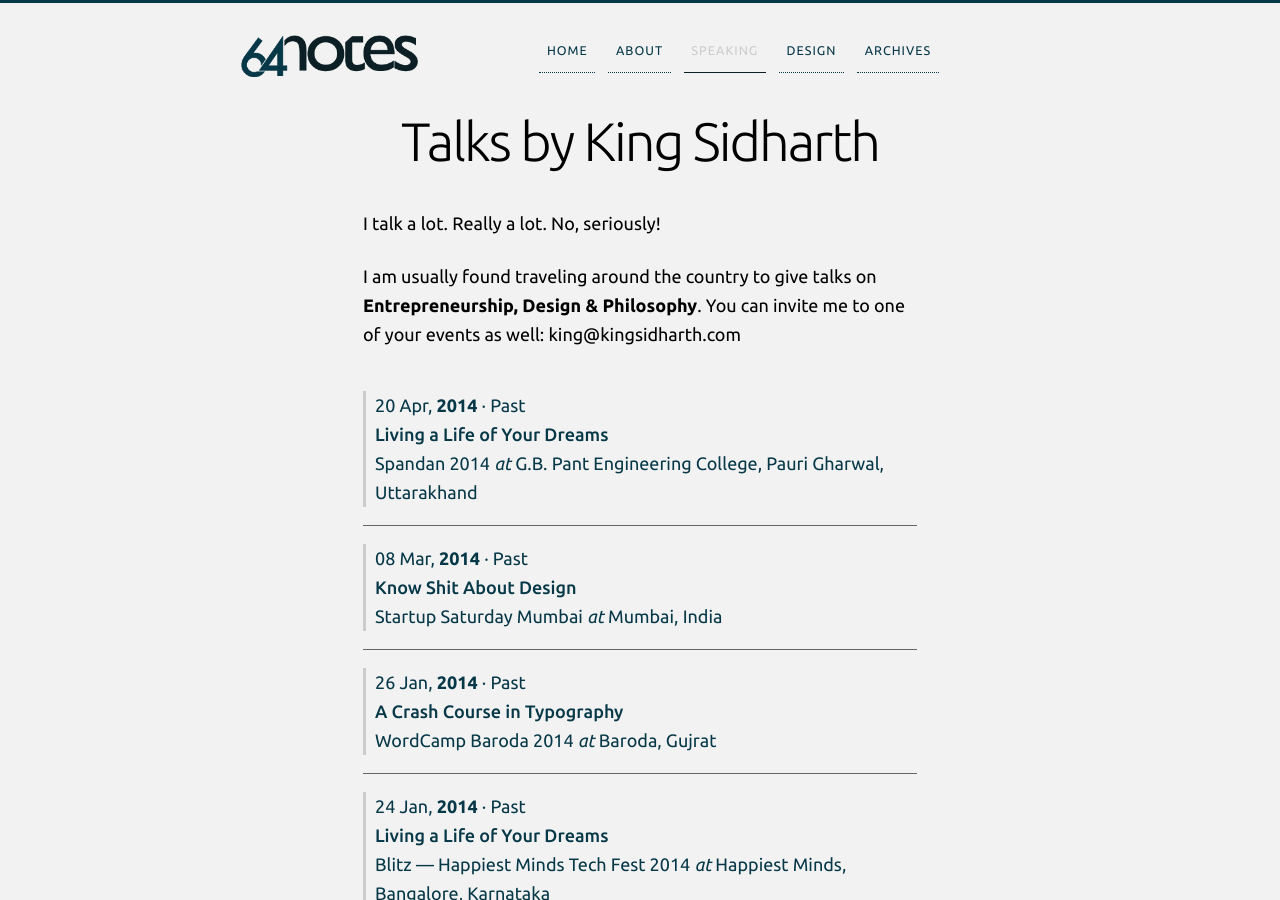
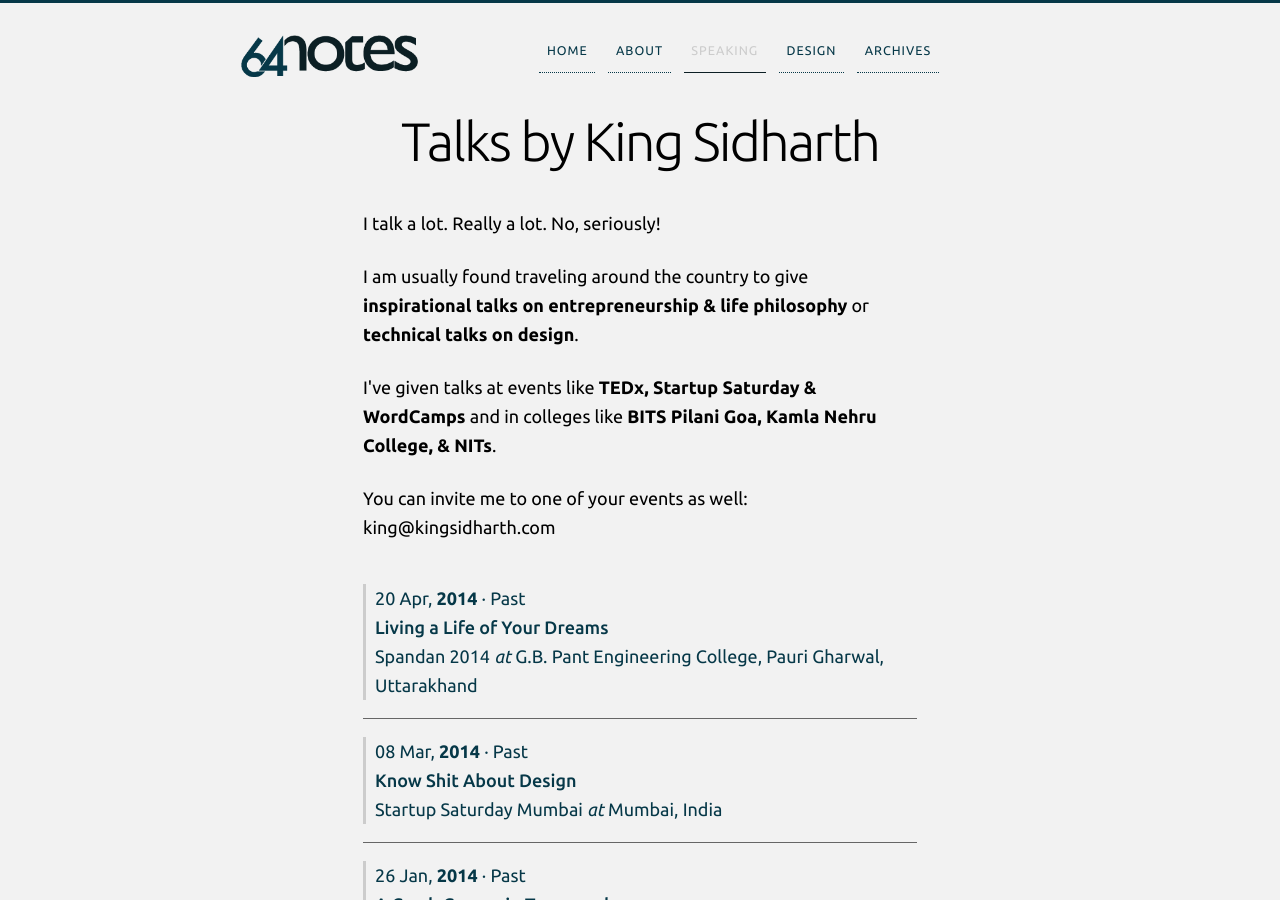
Before and after one commit to 64Notes/64notes.com, a Jekyll site: the page built from speaking/index.html, in a window 1280 px wide and 900 px high. Built offline with Jekyll 4.4.1, drawn with Linux system fonts in a browser that asks for light colours; nearby versions of some CDN libraries.

Commit message:
Update pitch for talks

```diff
--- a/speaking/index.html
+++ b/speaking/index.html
@@ -4,7 +4,9 @@ title: Talks by King Sidharth
 slug: speaking
 ---
 <p>I talk a lot. Really a lot. No, seriously!</p>
-<p>I am usually found traveling around the country to give talks on <strong>Entrepreneurship, Design & Philosophy</strong>. You can invite me to one of your events as well: king@kingsidharth.com</p>
+<p>I am usually found traveling around the country to give <strong>inspirational talks on entrepreneurship &amp; life philosophy</strong> or <strong>technical talks on design</strong>.</p>
+<p>I've given talks at events like <strong>TEDx, Startup Saturday &amp; WordCamps</strong> and in colleges like <strong>BITS Pilani Goa, Kamla Nehru College, &amp; NITs</strong>.</p>
+<p>You can invite me to one of your events as well: king@kingsidharth.com</p>
 
 <!--<p class="center">Yikes! Looks like I am not speaking anywhere. Mom? MOMMY?!</p>-->
 <ul class='post_list nav past nav--stacked'>
```
